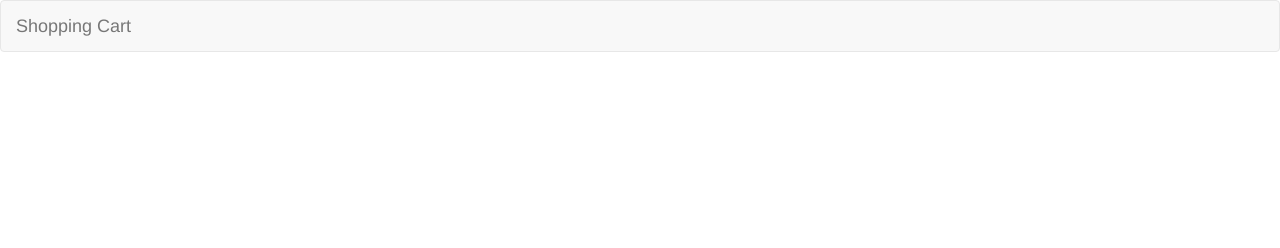
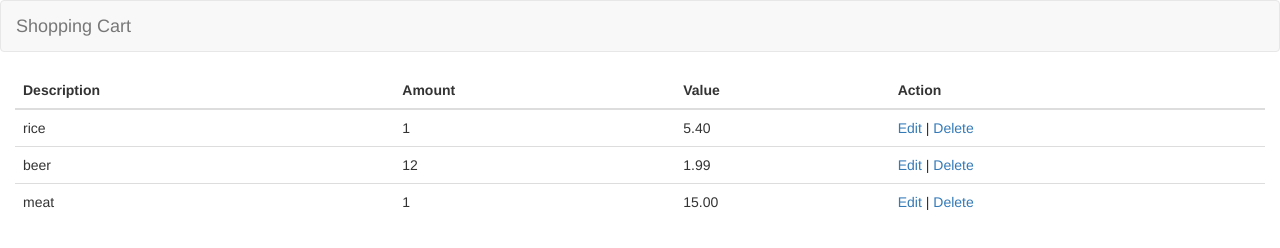
Before and after one commit to mateusmiguel/javascript-avancado, a plain HTML site: page course/index.html in a window 1280 px wide. Drawn offline with nearby package versions, Linux system fonts and the light colour scheme.

Commit message:
Listando dados

```diff
--- a/course/index.html
+++ b/course/index.html
@@ -16,6 +16,12 @@
                 </div>
             </div>
         </nav>
+
+        <!-- tabela -->
+        <div class="container-fluid">
+            <table id="listTable" class="table">
+            </table>
+        </div>
         <!-- Scripts -->
         <script src="js/config.js"></script>
         <script src="js/main.js"></script>
--- a/course/js/main.js
+++ b/course/js/main.js
@@ -1,10 +1,10 @@
 var list = [
-    {"desc":"rice","amount":"1", "value":"5.40"},
-    {"desc":"beer","amount":"12", "value":"1.99"},
-    {"desc":"meat","amount":"1", "value":"15.00"}
+    { "desc": "rice", "amount": "1", "value": "5.40" },
+    { "desc": "beer", "amount": "12", "value": "1.99" },
+    { "desc": "meat", "amount": "1", "value": "15.00" }
 ];
 
-function getTotal (list) {
+function getTotal(list) {
     var total = 0;
     for (var key in list) {
         total += list[key].value * list[key].amount;
@@ -20,4 +20,13 @@ function getTotal (list) {
     return total;
 }
 
-console.log (getTotal(list));
+function setList(list) {
+    var table = '<thead><tr><th>Description</th><th>Amount</th><th>Value</th><th>Action</th></tr></thead><tbody>';
+    for (var key in list) {
+        table += '<tr><td>'+ list[key].desc +'</td><td>'+ list[key].amount +'</td><td>'+ list[key].value +'</td><td><a href="#">Edit</a> | <a href="#">Delete</a></td></tr>'
+    }
+    table += '</tbody>';
+    document.getElementById("listTable").innerHTML = table;
+}
+setList(list);
+console.log(getTotal(list));
```
